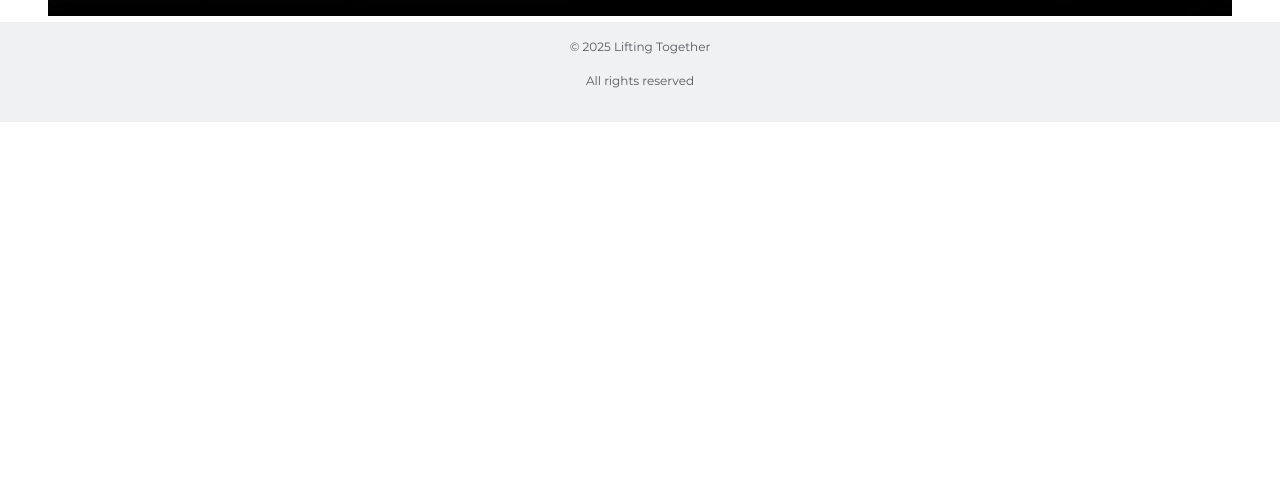
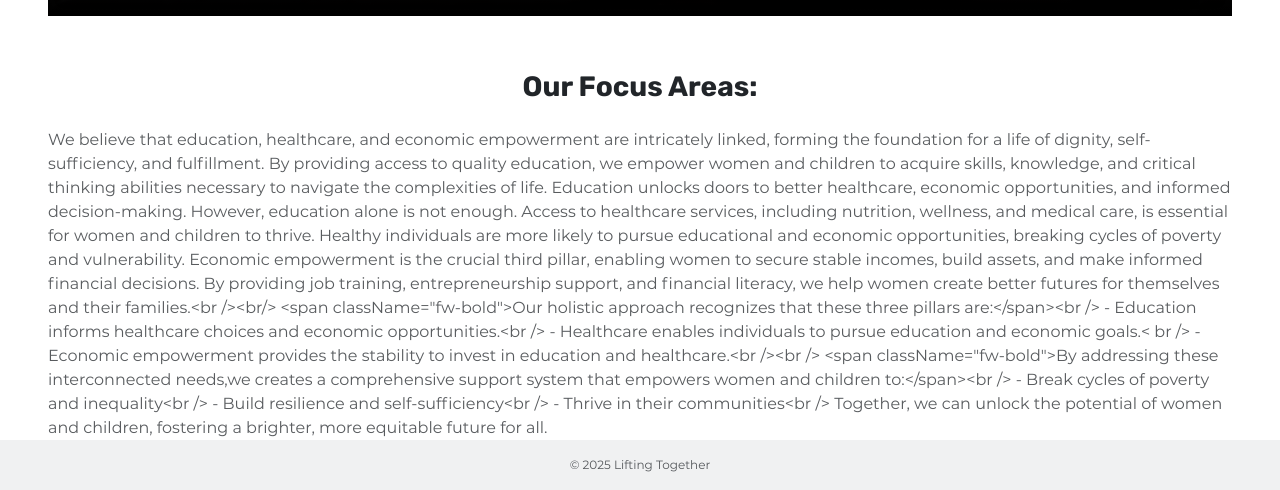
Before and after one commit to mubarak-codes/Lifting-together-, a React (Vite) app: page /about in a window 1280 px wide. Shown: the part 1660-2150 px from the top of the page. Before the commit the page ends 1782 px from the top, so only its background shows below. Built offline with nearby package versions, Linux system fonts and the light colour scheme; grey boxes are pictures that could not be loaded.

Commit message:
update about page

```diff
--- a/src/components/Vision.jsx
+++ b/src/components/Vision.jsx
@@ -22,6 +22,21 @@ const Vision = ({isHome = false})=>{
      <source src="vid/Our_mission.mp4" type="video/mp4" />
   Your browser does not support the video tag.
     </video>
+
+    <h3 className="ff-rubik text-center mt-5 mb-4">{isHome? '': 'Our Focus Areas:' }</h3>
+    <div className="opacity-75">{isHome? '': `We believe that education, healthcare, and economic empowerment are intricately linked, forming the foundation for a life of dignity, self-sufficiency, and fulfillment.
+By providing access to quality education, we empower women and children to acquire skills, knowledge, and critical thinking abilities necessary to navigate the complexities of life. Education unlocks doors to better healthcare, economic opportunities, and informed decision-making.
+However, education alone is not enough. Access to healthcare services, including nutrition, wellness, and medical care, is essential for women and children to thrive. Healthy individuals are more likely to pursue educational and economic opportunities, breaking cycles of poverty and vulnerability.
+     Economic empowerment is the crucial third pillar, enabling women to secure stable incomes, build assets, and make informed financial decisions. By providing job training, entrepreneurship support, and financial literacy, we help women create better futures for themselves and their families.<br /><br/>
+     <span className="fw-bold">Our holistic approach recognizes that these three pillars are:</span><br />
+     - Education informs healthcare choices and economic opportunities.<br />
+     - Healthcare enables individuals to pursue education and economic goals.< br />
+     - Economic empowerment provides the stability to invest in education and healthcare.<br /><br />
+     <span className="fw-bold">By addressing these interconnected needs,we creates a comprehensive support system that empowers women and children to:</span><br />
+     - Break cycles of poverty and inequality<br />
+     - Build resilience and self-sufficiency<br />
+     - Thrive in their communities<br />
+     Together, we can unlock the potential of women and children, fostering a brighter, more equitable future for all.`}</div>
    </section>
   </>
  )
```
